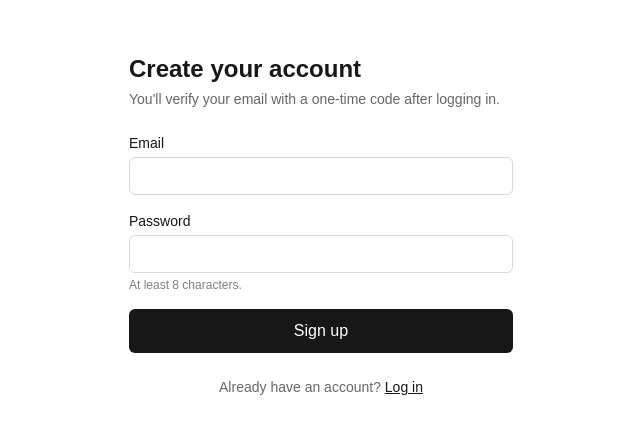
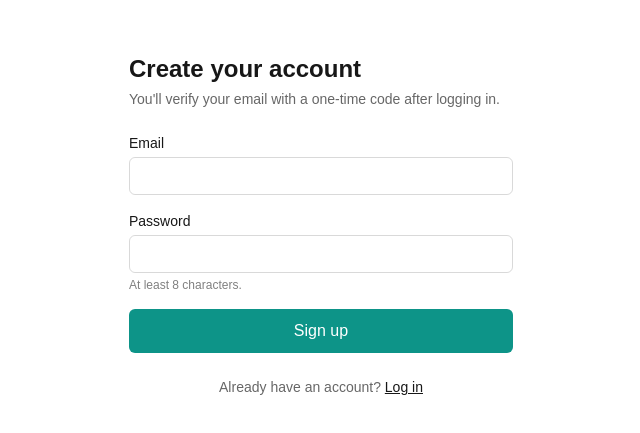
Before and after one commit to jacoboshvire/skincancerdetector, a Next.js app: page /register in a window 1280 px wide. Shown: the part 175-608 px from the top of the page, without its empty margins (319-959 px from the left). Built offline with nearby package versions, Linux system fonts and the light colour scheme.

Commit message:
auto commit @Tue Jun 23 13:03:35 BST 2026

```diff
--- a/src/app/login/page.tsx
+++ b/src/app/login/page.tsx
@@ -90,7 +90,7 @@ function LoginForm() {
           <button
             type="submit"
             disabled={loading}
-            className="w-full rounded-md bg-foreground text-background py-2.5 font-medium disabled:opacity-60"
+            className="w-full rounded-md bg-primary text-primary-foreground py-2.5 font-medium hover:opacity-90 disabled:opacity-60"
           >
             {loading ? "Checking…" : "Continue"}
           </button>
--- a/src/app/register/page.tsx
+++ b/src/app/register/page.tsx
@@ -74,7 +74,7 @@ export default function RegisterPage() {
           <button
             type="submit"
             disabled={loading}
-            className="w-full rounded-md bg-foreground text-background py-2.5 font-medium disabled:opacity-60"
+            className="w-full rounded-md bg-primary text-primary-foreground py-2.5 font-medium hover:opacity-90 disabled:opacity-60"
           >
             {loading ? "Creating account…" : "Sign up"}
           </button>
--- a/src/app/verify-otp/page.tsx
+++ b/src/app/verify-otp/page.tsx
@@ -91,7 +91,7 @@ function VerifyOtpForm() {
           <button
             type="submit"
             disabled={loading || code.length !== 6}
-            className="w-full rounded-md bg-foreground text-background py-2.5 font-medium disabled:opacity-60"
+            className="w-full rounded-md bg-primary text-primary-foreground py-2.5 font-medium hover:opacity-90 disabled:opacity-60"
           >
             {loading ? "Verifying…" : "Verify"}
           </button>
```
